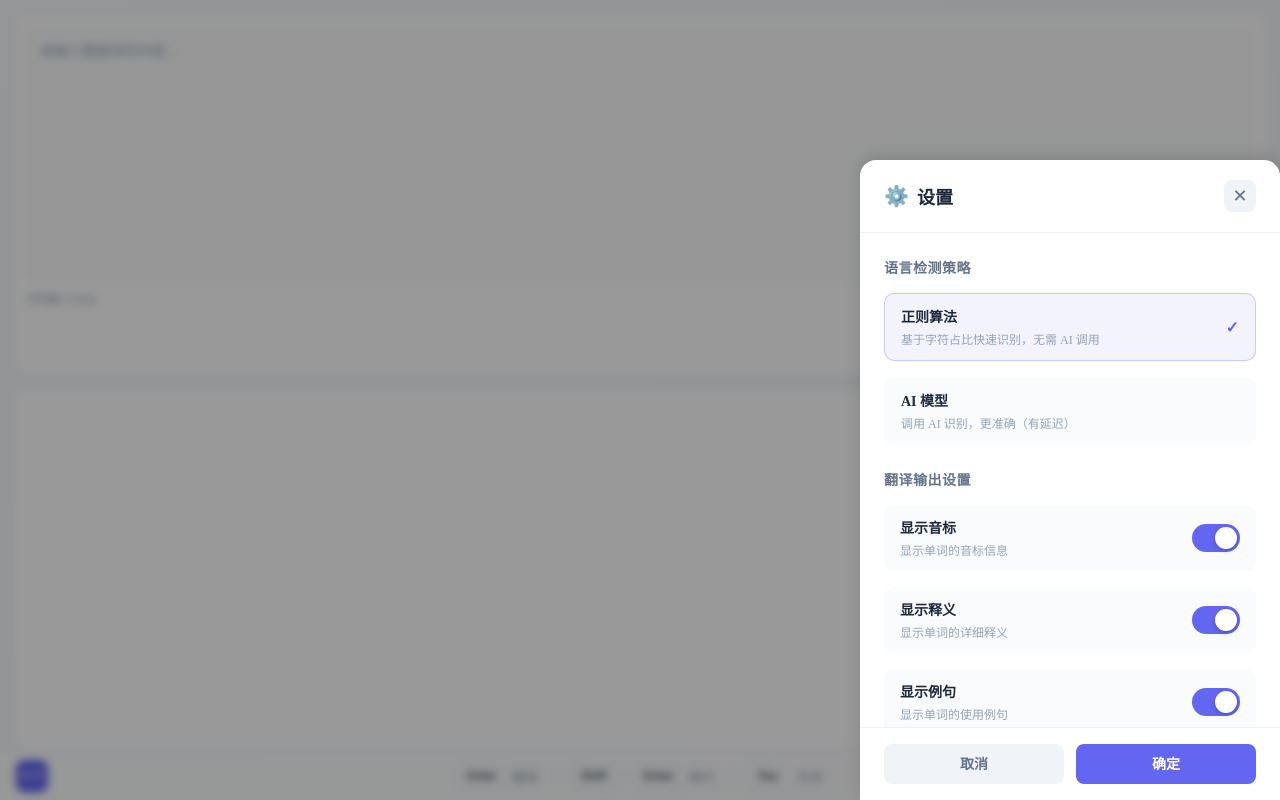
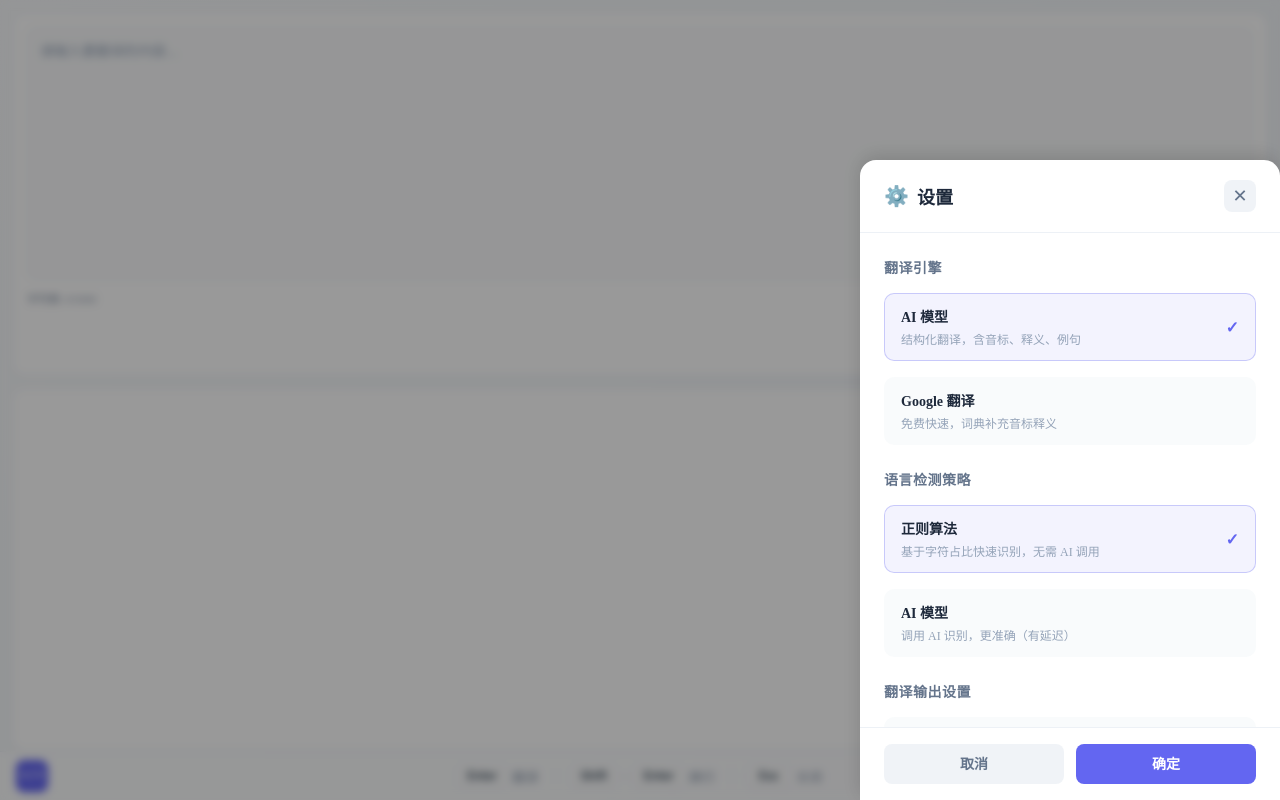
Before and after one commit to puppetdevz/dev-translation, a Vue app: page /#/translate in a window 1280 px wide. Both pictures are taken after a click on the button "⚙️". Built offline with nearby package versions, Linux system fonts and the light colour scheme.

Commit message:
feat: add translation engine selector to settings panel

```diff
--- a/src/Translate/components/SettingsPanel.vue
+++ b/src/Translate/components/SettingsPanel.vue
@@ -63,6 +63,34 @@ const toggleSetting = (key) => {
 
           <!-- 内容 -->
           <div class="settings-content">
+            <div class="settings-section">
+              <h3 class="section-title">翻译引擎</h3>
+              <div class="settings-list">
+                <div
+                  class="setting-item strategy-item"
+                  :class="{ active: localSettings.translationEngine === 'ai' }"
+                  @click="localSettings.translationEngine = 'ai'"
+                >
+                  <div class="setting-info">
+                    <span class="setting-name">AI 模型</span>
+                    <span class="setting-desc">结构化翻译，含音标、释义、例句</span>
+                  </div>
+                  <span class="strategy-check" v-if="localSettings.translationEngine === 'ai'">✓</span>
+                </div>
+                <div
+                  class="setting-item strategy-item"
+                  :class="{ active: localSettings.translationEngine === 'google' }"
+                  @click="localSettings.translationEngine = 'google'"
+                >
+                  <div class="setting-info">
+                    <span class="setting-name">Google 翻译</span>
+                    <span class="setting-desc">免费快速，词典补充音标释义</span>
+                  </div>
+                  <span class="strategy-check" v-if="localSettings.translationEngine === 'google'">✓</span>
+                </div>
+              </div>
+            </div>
+
             <div class="settings-section">
               <h3 class="section-title">语言检测策略</h3>
               <div class="settings-list">
```
